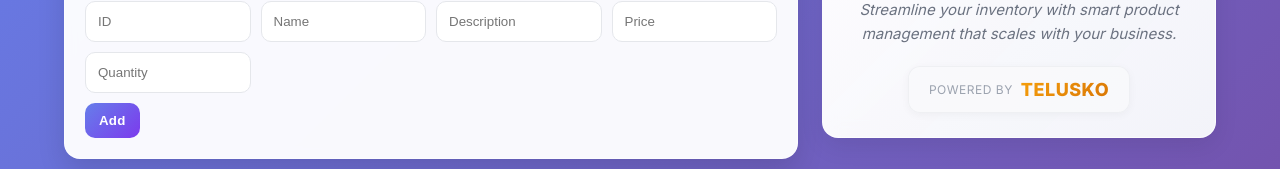
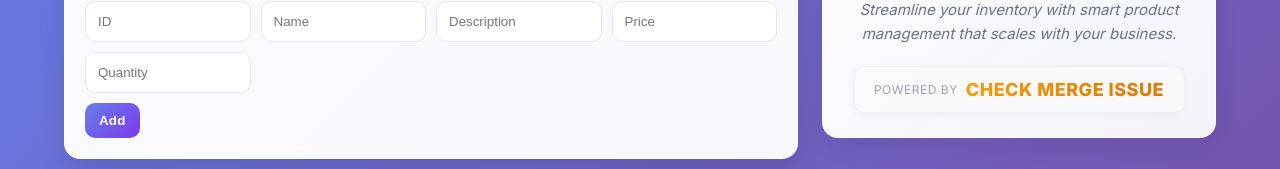
Before and after one commit to shaikmaimoon09/FastAPi_Practice, a React (Create React App) app in the folder Frontend/: page / in a window 1280 px wide. Shown: the part 265-434 px from the top of the page. Built offline with nearby package versions, Linux system fonts and the light colour scheme; no server answers.

Commit message:
Check merge

```diff
--- a/Frontend/src/TaglineSection.js
+++ b/Frontend/src/TaglineSection.js
@@ -9,7 +9,7 @@ const TaglineSection = () => {
         <p>Streamline your inventory with smart product management that scales with your business.</p>
         <div className="company-badge">
           <span className="powered-by">Powered by</span>
-          <span className="company-name">Telusko</span>
+          <span className="company-name">Check merge issue</span>
         </div>
       </div>
     </div>
```
